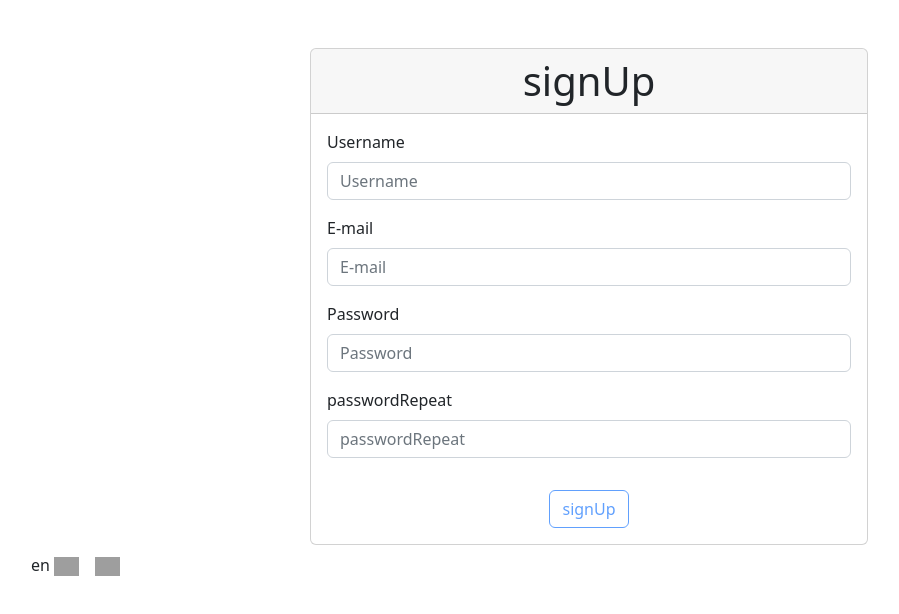
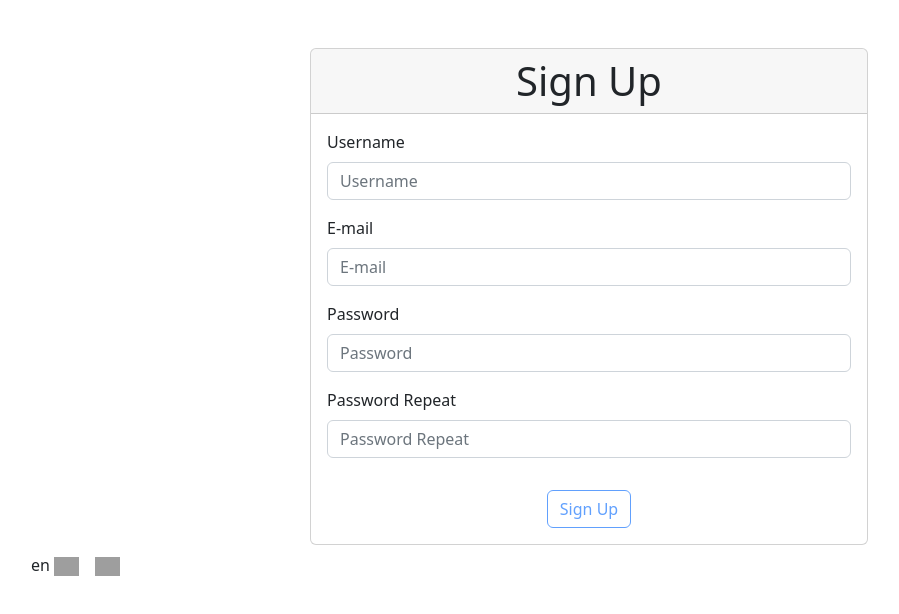
Before and after one commit to KavehKarami/learning-vue3-tdd, a Vue app: page / in a window 1280 px wide. Shown: the top 614 px of the page, without its empty margins (51-950 px from the left). Built offline with nearby package versions, Linux system fonts and the light colour scheme; grey boxes are pictures that could not be loaded.

Commit message:
add some translation key
Co-Authored-By: Kaveh Karami <48356643+KavehKarami@users.noreply.github.com>
Co-Authored-By: Kasra Karami <30779339+KasraK2K@users.noreply.github.com>

```diff
--- a/src/pages/SignUpPage.vue
+++ b/src/pages/SignUpPage.vue
@@ -5,7 +5,7 @@
       class="mt-5 card"
       data-testid="signup-form"
     >
-      <h1 class="card-header text-center">{{ $t("signUp") }}</h1>
+      <h1 class="card-header text-center">{{ $t("sign_up") }}</h1>
       <form class="card-body">
         <base-input
           id="username"
@@ -40,13 +40,13 @@
 
         <base-input
           id="password-repeat"
-          :title="$t('passwordRepeat')"
+          :title="$t('password_repeat')"
           type="password"
-          :placeholder="$t('passwordRepeat')"
+          :placeholder="$t('password_repeat')"
           data-testid="passwordRepeatInput"
           help-test-id="invalid-repeat-password"
           :help="
-            this.password !== this.passwordRepeat ? 'Password mismatch' : ''
+            this.password !== this.passwordRepeat ? $t('password_mismatch') : ''
           "
           v-model="passwordRepeat"
         />
@@ -66,7 +66,7 @@
             >
               <span class="visually-hidden">Loading...</span>
             </div>
-            {{ $t("signUp") }}
+            {{ $t("sign_up") }}
           </button>
         </div>
       </form>
@@ -76,7 +76,7 @@
       class="mt-5 alert alert-success"
       data-testid="account-activation"
     >
-      Please Check Your E-mail to active your account
+      {{ $t("successful_sign_up") }}
     </div>
   </div>
 </template>
```
